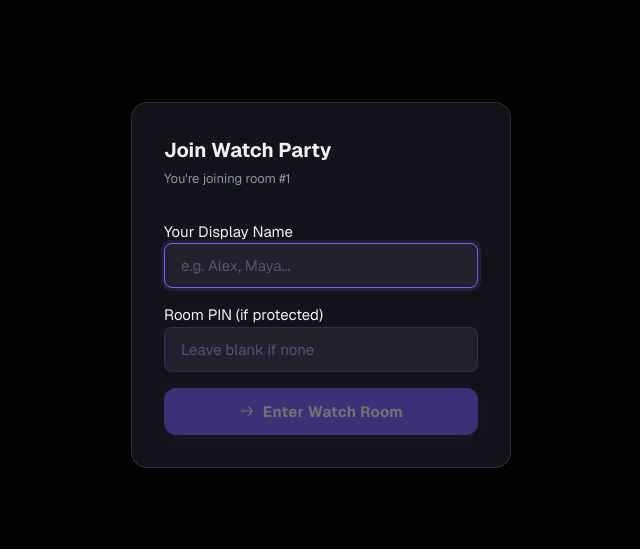
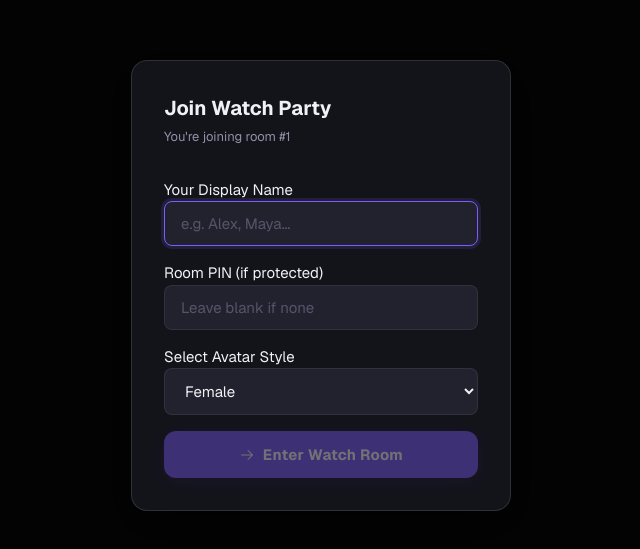
Before and after one commit to Himanshusingh204/ScreenLoop, a React (Vite) app in the folder client/: page /room/1 in a window 1280 px wide. Shown: the part 115-664 px from the top of the page, without its empty margins (319-959 px from the left). Built offline with nearby package versions, Linux system fonts and the light colour scheme; no server answers.

Commit message:
feat: Add gender selection and dynamic DiceBear avatar styling

```diff
--- a/client/src/components/JoinModal.jsx
+++ b/client/src/components/JoinModal.jsx
@@ -14,11 +14,12 @@ import { FilmStrip, RocketLaunch, ArrowRight } from './icons';
 export function JoinModal({ roomId, isCreating, onJoin, error, loading }) {
   const [name, setName] = useState('');
   const [pin, setPin] = useState('');
+  const [gender, setGender] = useState('female');
 
   const handleSubmit = (e) => {
     e.preventDefault();
     if (!name.trim()) return;
-    onJoin({ name: name.trim(), pin: pin.trim() });
+    onJoin({ name: name.trim(), pin: pin.trim(), gender });
   };
 
   return (
@@ -68,6 +69,22 @@ export function JoinModal({ roomId, isCreating, onJoin, error, loading }) {
             />
           </div>
 
+          <div>
+            <label className="home-label" htmlFor="gender-select">
+              Select Avatar Style
+            </label>
+            <select
+              id="gender-select"
+              className="input"
+              value={gender}
+              onChange={(e) => setGender(e.target.value)}
+            >
+              <option value="female">Female</option>
+              <option value="male">Male</option>
+              <option value="other">Other</option>
+            </select>
+          </div>
+
           {error && (
             <p className="card-error-text" role="alert">
               ⚠️ {error}
--- a/client/src/components/ParticipantList.jsx
+++ b/client/src/components/ParticipantList.jsx
@@ -31,7 +31,7 @@ export const ParticipantList = memo(function ParticipantList({
             {/* Avatar */}
             <img
               className="avatar"
-              src={`https://api.dicebear.com/7.x/avataaars/svg?seed=${encodeURIComponent(p.name)}`}
+              src={`https://api.dicebear.com/7.x/${getAvatarCollection(p.gender)}/svg?seed=${encodeURIComponent(p.name)}`}
               alt={`${p.name} avatar`}
               title={p.name}
               style={{ background: avatarColor(p.name), objectFit: 'cover' }}
@@ -88,6 +88,18 @@ export const ParticipantList = memo(function ParticipantList({
   );
 });
 
+/** Return the appropriate DiceBear collection based on gender */
+function getAvatarCollection(gender) {
+  switch (gender) {
+    case 'male':
+      return 'adventurer';
+    case 'female':
+      return 'lorelei';
+    default:
+      return 'bottts'; // fun robots for other/neutral
+  }
+}
+
 /** Generate a deterministic harmonious color from a name string */
 function avatarColor(name) {
   const colors = [
--- a/client/src/pages/Room.jsx
+++ b/client/src/pages/Room.jsx
@@ -260,7 +260,7 @@ export default function Room() {
   }, [toggleFullscreen]);
 
   // ─── Room Actions ─────────────────────────────────────────────────────────
-  const handleJoin = useCallback(({ name, pin }) => {
+  const handleJoin = useCallback(({ name, pin, gender }) => {
     const socket = socketRef.current;
     if (!socket) {
       setModalError('Not connected to server. Please wait or refresh.');
@@ -270,9 +270,9 @@ export default function Room() {
     setModalLoading(true);
     setModalError(null);
     if (intendedHost) {
-      socket.emit('room:create', { roomId, name, pin });
+      socket.emit('room:create', { roomId, name, pin, gender });
     } else {
-      socket.emit('room:join', { roomId, name, pin });
+      socket.emit('room:join', { roomId, name, pin, gender });
     }
   }, [intendedHost, roomId]);
 
```
Also changed, not shown: 2 other files (tests, documents, lock files or other folders).
